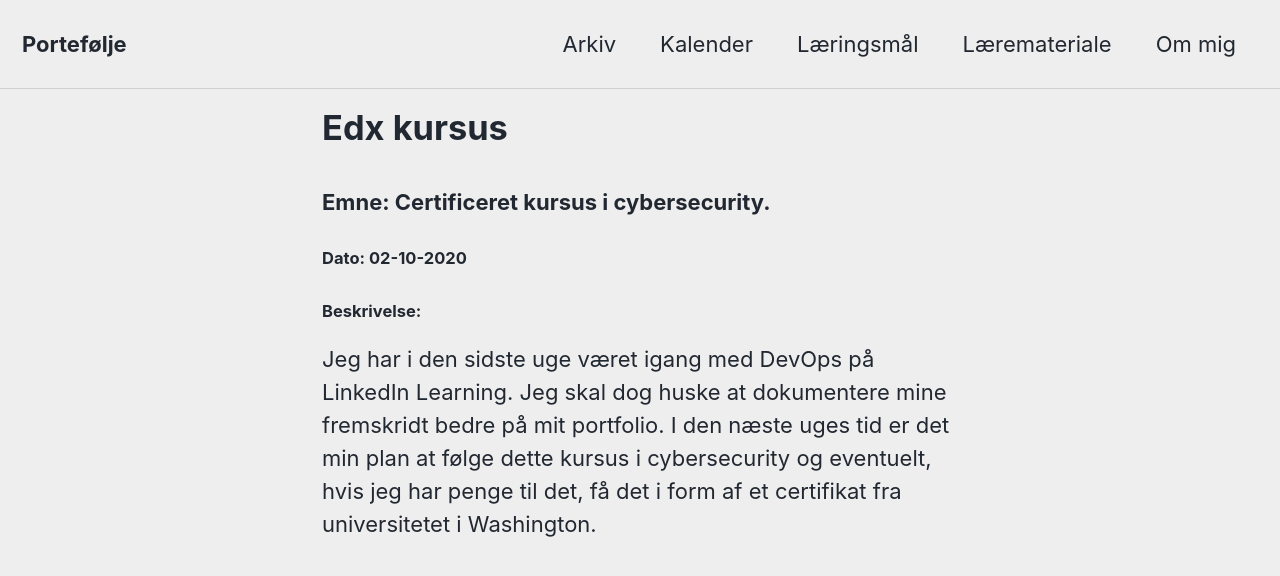
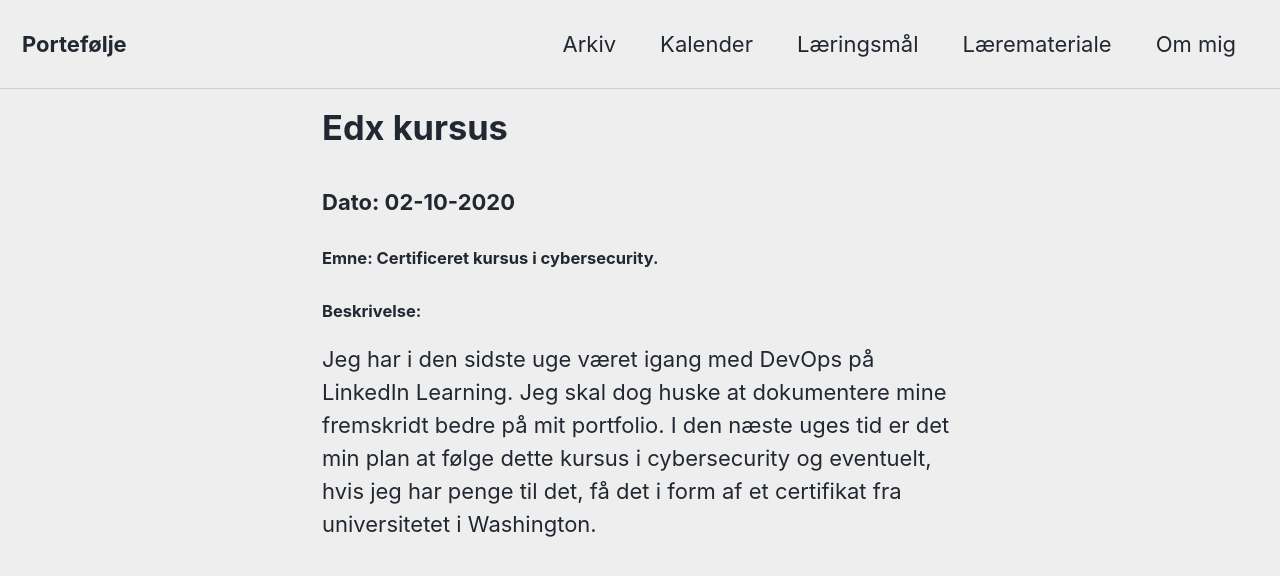
Before and after one commit to Emil428f/Portfolio, a Jekyll site: the page built from _posts/2020-02-10-edX kursus.md, in a window 1280 px wide and 900 px high. Shown: the top 576 px of the window. Built offline with Jekyll 4.4.1, drawn with Linux system fonts in a browser that asks for light colours; cached includes are drawn as plain includes; nearby versions of some CDN libraries.

```diff
--- a/_posts/2020-02-10-edX kursus.md
+++ b/_posts/2020-02-10-edX kursus.md
@@ -4,12 +4,11 @@ author: Emil
 categories: [IT-sikkerhed]
 tags: [Kursus]
 ---
+<h3>Dato: 02-10-2020</h3>
 
-<h3>Emne: Certificeret kursus i cybersecurity.</h3>
+<h4>Emne: Certificeret kursus i cybersecurity.</h4>
 
-<h5>Dato: 02-10-2020</h5>
-
-<h4>Beskrivelse:</h4>
+<h5>Beskrivelse:</h5>
 
 <p>
 Jeg har i den sidste uge været igang med DevOps på LinkedIn Learning.
```
